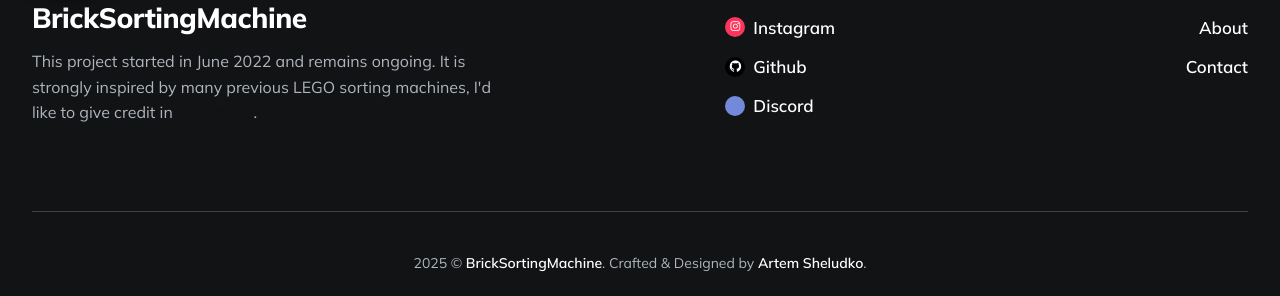
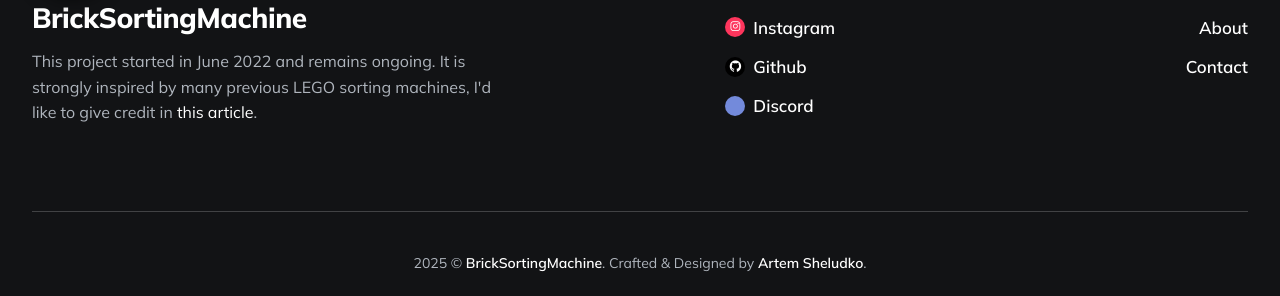
Before and after one commit to BrickSortingMachine/bricksortingmachine.github.io, a Jekyll site: the page built from index.html, in a window 1280 px wide. Shown: the part 3406-3702 px from the top of the page. Built offline with Jekyll 4.4.1, drawn with Linux system fonts in a browser that asks for light colours; the list of posts is cut into pages by our own code.

Commit message:
color white

```diff
--- a/_data/settings.yml
+++ b/_data/settings.yml
@@ -9,7 +9,7 @@ description: Building a LEGO brick sorting machine
 # Author Global Settings
 author:
   author__name: BrickSortingMachine
-  author__bio: This project started in June 2022 and remains ongoing. It is strongly inspired by many previous LEGO sorting machines, I'd like to give credit in <a href="https://medium.com/@bricksortingmachine/lego-sorting-machine-overview-d390645759f9">this article</a>.
+  author__bio: This project started in June 2022 and remains ongoing. It is strongly inspired by many previous LEGO sorting machines, I'd like to give credit in <a href="https://medium.com/@bricksortingmachine/lego-sorting-machine-overview-d390645759f9" style="color:white">this article</a>.
   author__avatar: /assets/images/logo_flip_white_bg.jpg
 
 
```
